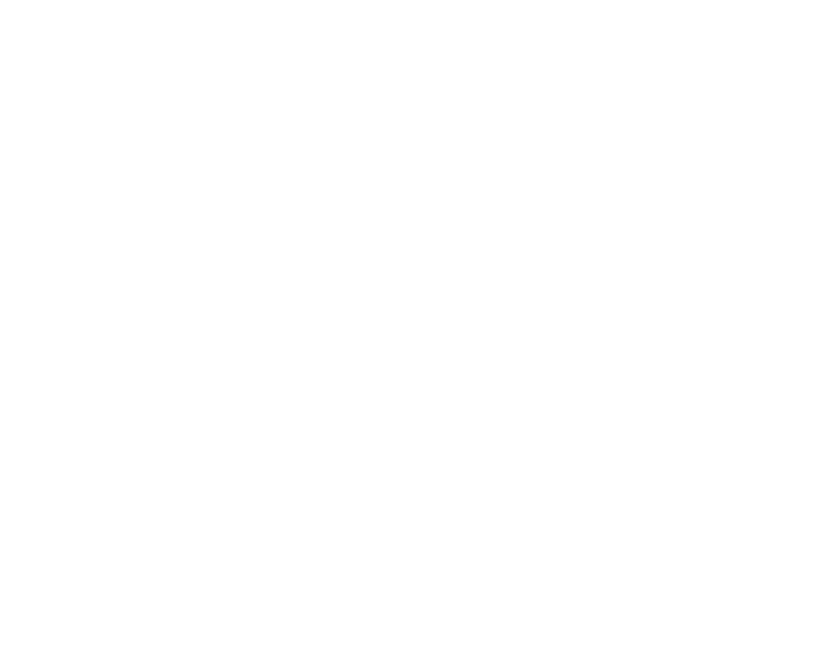
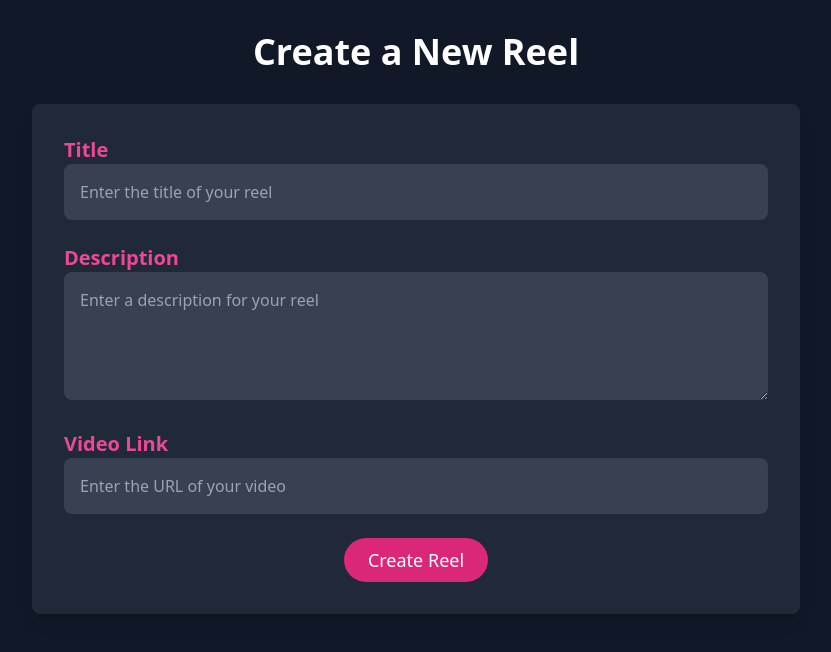
Before and after one commit to blkluv/AptosAds, a React (Vite) app in the folder front-end/: page /list in a window 1280 px wide. Before the commit this address had no page. Shown: the top 652 px of the page, without its empty margins (224-1055 px from the left). Built offline with nearby package versions, Linux system fonts and the light colour scheme; what @radix-ui/themes would draw is missing.

Commit message:
Listing Page

```diff
--- a/front-end/src/App.jsx
+++ b/front-end/src/App.jsx
@@ -4,6 +4,7 @@
 import { Toaster } from "react-hot-toast";
 import Home from "./pages/Home";
 import HomePage from "./pages/HomePage";
+import ListingPage from "./pages/ListingPage";
 
 function App() {
   return (
@@ -13,6 +14,7 @@
         <Routes>
           {/* <Route path="/" element={<Home/>} /> */}
           <Route path="/" element={<HomePage/>} />
+          <Route path="/list" element={<ListingPage/>} />
         </Routes>
       </BrowserRouter>
     </>
--- a/front-end/src/components/Reel.jsx
+++ b/front-end/src/components/Reel.jsx
@@ -5,15 +5,15 @@
   return (
     <div className="relative flex h-screen w-screen p-2 bg-green-00">
       {/* Video Section */}
-      <div className="flex flex-col w-[50vw] h-full bg-red-00">
+      <div className="flex relative  flex-col w-[50vw] h-full bg-red-300">
         <video
-          className="object-cover w-[50vw] h-[70%] rounded-br-[35px] rounded-lg"
+          className="object-cover w-[50vw] h-full rounded-br-[35px] rounded-lg"
           src={videoSrc}
           autoPlay
           loop
           muted
         ></video>
-        <div className="flex pt-3 h-[30%] items-center justify-evenly">
+        <div className="flex absolute bottom-0 pt-3 h-[30%] bg-red500 w-full items-center justify-evenly">
           <button className="w-[40%] h-[10vh] font-light bg-gradient-to-br from-[#1c1c1c] via-[#2a2a2a] to-[#111111] rounded-xl text-xl text-[#fff] border border-[#ffffff39]">
             Viral
           </button>
--- /dev/null
+++ b/front-end/src/pages/ListingPage.jsx
@@ -0,0 +1,80 @@
+import React, { useState } from "react";
+
+const ListingPage = () => {
+  // State variables for the form fields
+  const [title, setTitle] = useState("");
+  const [description, setDescription] = useState("");
+  const [videoLink, setVideoLink] = useState("");
+
+  // Handle form submission
+  const handleSubmit = (e) => {
+    e.preventDefault();
+    alert("Reel created successfully!");
+    // Add further handling logic for submitting the reel (e.g., saving it to the server, blockchain, etc.)
+  };
+
+  return (
+    <div className="min-h-screen bg-gray-900 text-white py-8 px-4">
+      <h1 className="text-4xl font-bold text-center mb-8">Create a New Reel</h1>
+
+      {/* Form to create a new reel */}
+      <div className="max-w-3xl mx-auto bg-gray-800 rounded-lg shadow-lg p-8">
+        <form onSubmit={handleSubmit} className="space-y-6">
+          {/* Title Input */}
+          <div>
+            <label htmlFor="title" className="text-xl font-semibold text-pink-500">Title</label>
+            <input
+              id="title"
+              type="text"
+              value={title}
+              onChange={(e) => setTitle(e.target.value)}
+              className="w-full p-4 bg-gray-700 text-white rounded-lg focus:outline-none focus:ring-2 focus:ring-pink-500"
+              placeholder="Enter the title of your reel"
+              required
+            />
+          </div>
+
+          {/* Description Input */}
+          <div>
+            <label htmlFor="description" className="text-xl font-semibold text-pink-500">Description</label>
+            <textarea
+              id="description"
+              value={description}
+              onChange={(e) => setDescription(e.target.value)}
+              className="w-full p-4 bg-gray-700 text-white rounded-lg focus:outline-none focus:ring-2 focus:ring-pink-500"
+              placeholder="Enter a description for your reel"
+              rows="4"
+              required
+            />
+          </div>
+
+          {/* Video Link Input */}
+          <div>
+            <label htmlFor="videoLink" className="text-xl font-semibold text-pink-500">Video Link</label>
+            <input
+              id="videoLink"
+              type="url"
+              value={videoLink}
+              onChange={(e) => setVideoLink(e.target.value)}
+              className="w-full p-4 bg-gray-700 text-white rounded-lg focus:outline-none focus:ring-2 focus:ring-pink-500"
+              placeholder="Enter the URL of your video"
+              required
+            />
+          </div>
+
+          {/* Submit Button */}
+          <div className="flex justify-center">
+            <button
+              type="submit"
+              className="px-6 py-2 bg-pink-600 hover:bg-pink-700 rounded-full text-white text-lg font-medium"
+            >
+              Create Reel
+            </button>
+          </div>
+        </form>
+      </div>
+    </div>
+  );
+};
+
+export default ListingPage;
```
